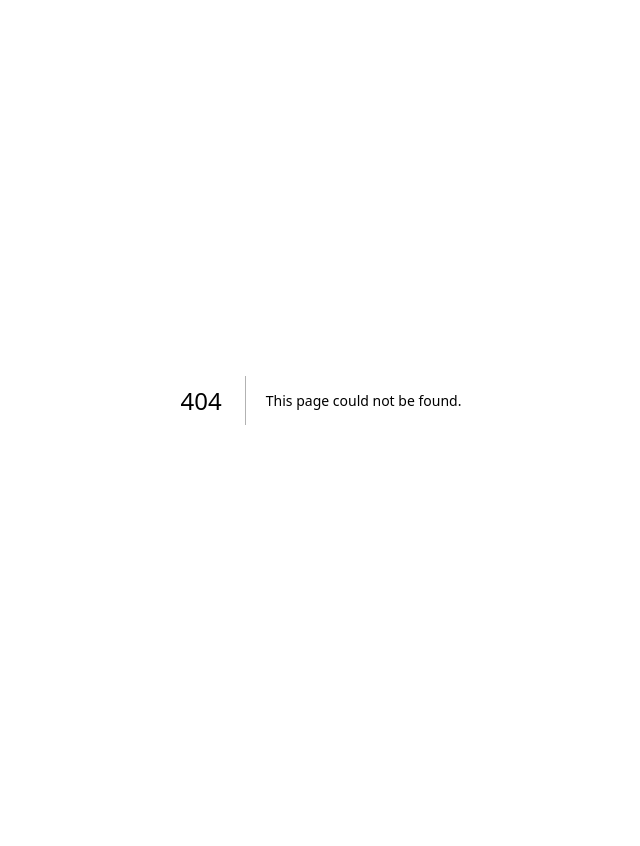
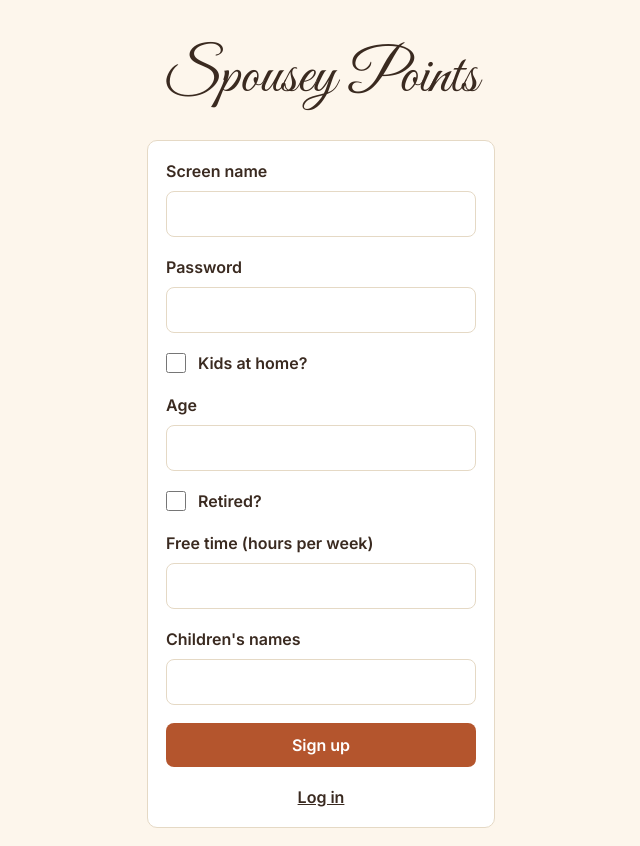
Before and after one commit to mannjon/spousey-points, a Next.js app: page /signup in a window 1280 px wide. Before the commit this address had no page. Shown: the whole page, without its empty margins (319-959 px from the left). Before the commit the page ends 800 px from the top, so only its background shows below. Built offline with nearby package versions, Linux system fonts and the light colour scheme.

Commit message:
Add files via upload

```diff
--- /dev/null
+++ b/src/app/signup/page.tsx
@@ -0,0 +1,75 @@
+import Link from "next/link";
+import { signup } from "../actions";
+
+export const dynamic = "force-dynamic";
+
+export default async function SignupPage({
+  searchParams,
+}: {
+  searchParams: Promise<{ error?: string }>;
+}) {
+  const { error } = await searchParams;
+
+  return (
+    <main className="theme-spousey min-h-screen">
+      <div className="mx-auto w-full max-w-sm px-[18px] pt-12 pb-[18px]">
+        <h1 className="font-script text-center text-6xl">Spousey Points</h1>
+
+        <form action={signup} className="panel mt-8 flex flex-col gap-[18px]">
+          <label className="flex flex-col gap-2">
+            <span className="font-semibold">Screen name</span>
+            <input name="screenName" required autoComplete="username" className="input" />
+          </label>
+          <label className="flex flex-col gap-2">
+            <span className="font-semibold">Password</span>
+            <input
+              name="password"
+              type="password"
+              required
+              autoComplete="new-password"
+              className="input"
+            />
+          </label>
+
+          <label className="flex items-center gap-3 font-semibold">
+            <input type="checkbox" name="kidsAtHome" className="h-5 w-5" />
+            Kids at home?
+          </label>
+          <label className="flex flex-col gap-2">
+            <span className="font-semibold">Age</span>
+            <input name="age" type="number" min={0} max={120} className="input" />
+          </label>
+          <label className="flex items-center gap-3 font-semibold">
+            <input type="checkbox" name="retired" className="h-5 w-5" />
+            Retired?
+          </label>
+          <label className="flex flex-col gap-2">
+            <span className="font-semibold">Free time (hours per week)</span>
+            <input name="freeTimeHours" type="number" min={0} max={168} className="input" />
+          </label>
+          <label className="flex flex-col gap-2">
+            <span className="font-semibold">Children&apos;s names</span>
+            <input name="childNames" className="input" />
+          </label>
+
+          {error === "taken" ? (
+            <p style={{ color: "var(--accent)" }} className="font-semibold">
+              That screen name is taken
+            </p>
+          ) : error ? (
+            <p style={{ color: "var(--accent)" }} className="font-semibold">
+              Screen name and password are required
+            </p>
+          ) : null}
+
+          <button type="submit" className="btn-accent w-full">
+            Sign up
+          </button>
+          <Link href="/login" className="text-center font-semibold underline">
+            Log in
+          </Link>
+        </form>
+      </div>
+    </main>
+  );
+}
```
